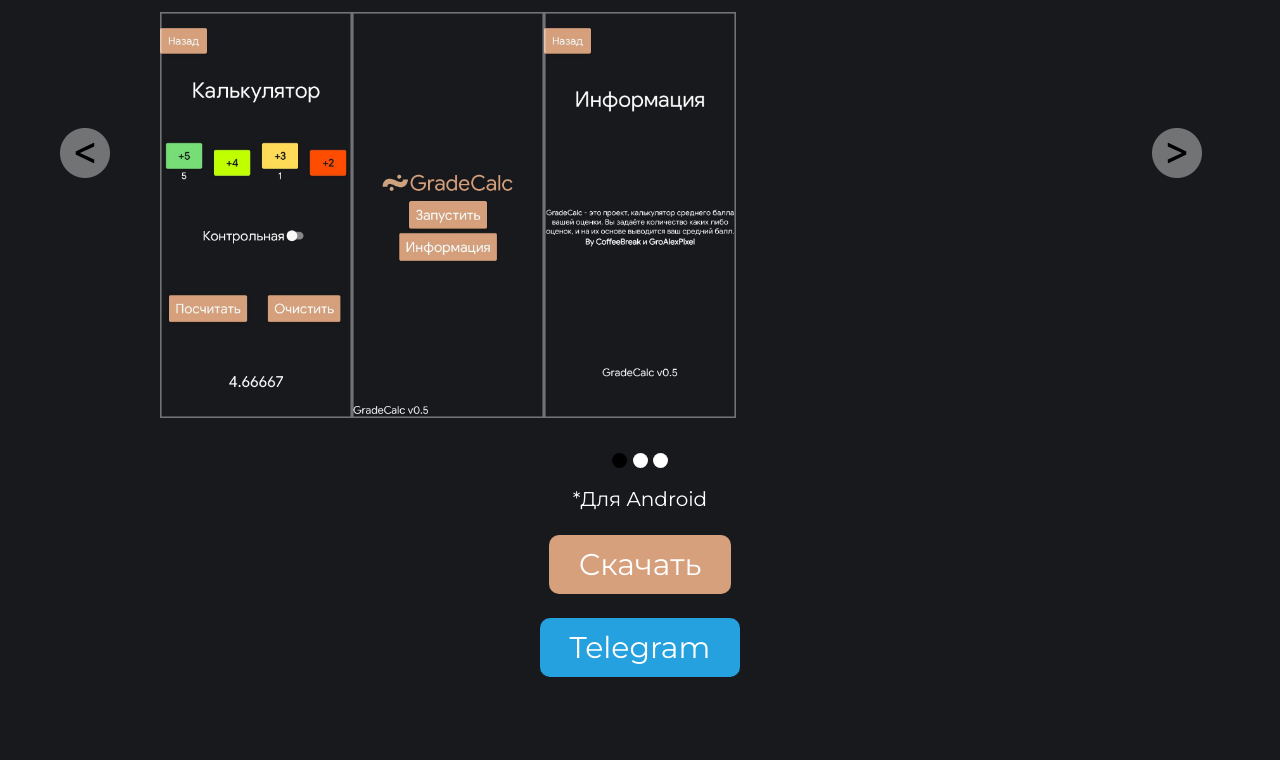
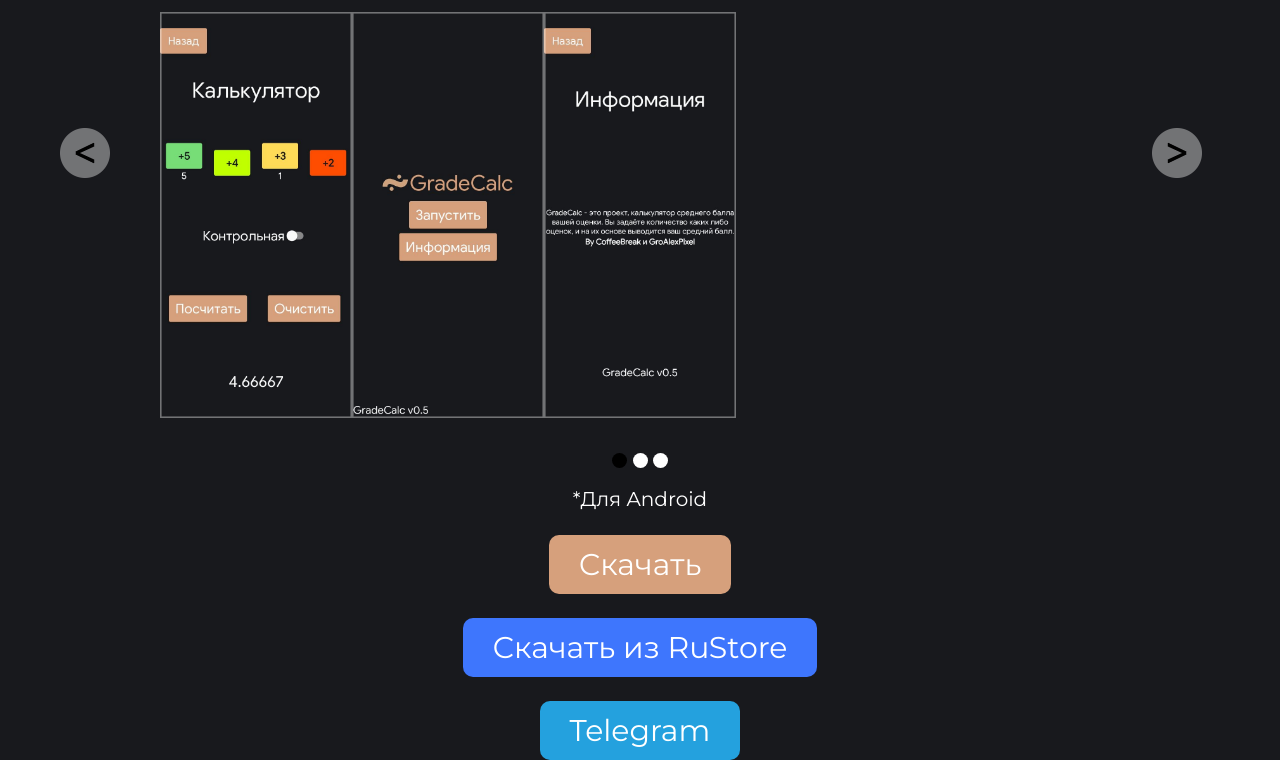
Before and after one commit to Qjkey/GradeCalc, a plain HTML site: page index.html in a window 1280 px wide. Shown: the part 313-1073 px from the top of the page. Before the commit the page ends 990 px from the top, so only its background shows below. Drawn offline with Linux system fonts and the light colour scheme.

Commit message:
Update index.html

```diff
--- a/index.html
+++ b/index.html
@@ -43,6 +43,16 @@
         border-radius: 10px;
         color: white;
         background: #24A1DE;
+        font-size: 30px;
+    }
+
+    .btn_ri {
+        font-family: "Montserrat", sans-serif;
+        padding: 11px 30px;
+        border: none;
+        border-radius: 10px;
+        color: white;
+        background: #3E76FD;
         font-size: 30px;
     }
 
@@ -213,6 +223,8 @@
             <br>
             <a href="download.html" target="_blank"><button class="btn">Скачать</button></a></br>
             <br>
+            <a href="https://www.rustore.ru/catalog/app/appinventor.ai_alexeysgrokholskiy.GradeCalc" target="_blank"><button class="btn_ri">Скачать из RuStore</button></a></br>
+            <br>
             <a href="https://t.me/GradeCalc" target="_blank"><button class="btn2">Telegram</button></a>
         </div>
         <script src="https://telegram.org/js/telegram-web-app.js?56"></script>
```
